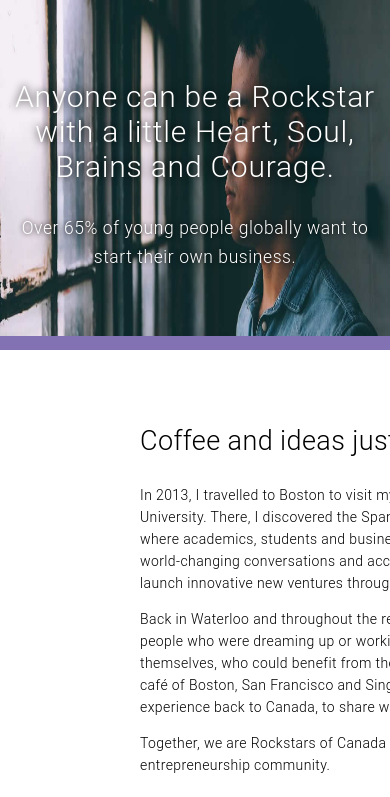
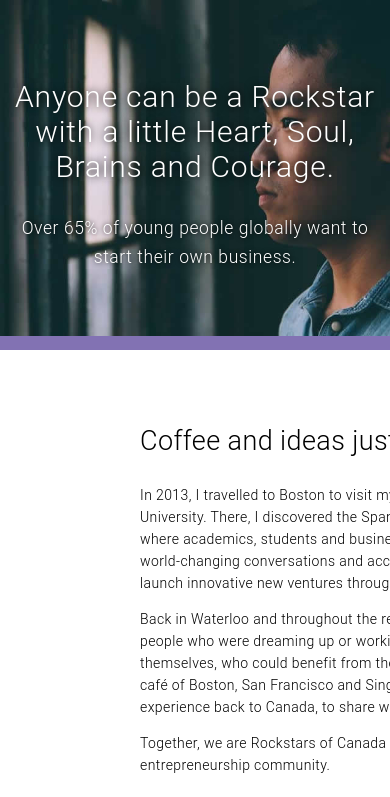
Before and after one commit to omfgitsjack/rockstar-cafe, a PHP site: page /ourstory.html in a window 390 px wide; the page is wider, and only the part inside the window is pictured. Shown: the part 202-999 px from the top of that part. Run offline with PHP 8.4, Linux system fonts and the light colour scheme.

Commit message:
Preserved aspect ration of all header images

```diff
--- a/index_files/custom.css
+++ b/index_files/custom.css
@@ -497,6 +497,10 @@ BLOG
     height:inherit;
   }
 
+  .main-banner-wrapper img{
+    object-fit:cover;
+  }
+
   .headings{
     padding-top:30px;
   }
@@ -601,7 +605,7 @@ BLOG
   }
 
   .blog-wrapper.section-blog img{
-    height:80%;
+    object-fit:cover;
   }
 
   .blog-wrapper.section-blog span{
--- a/ourstory_files/custom.css
+++ b/ourstory_files/custom.css
@@ -552,6 +552,10 @@ BLOG
 
   }
 
+  .main-banner-wrapper img{
+    object-fit:cover;
+  }
+
   .main-banner-wrapper {
   height: 100%;
   margin: 0 auto;
--- a/rockstars_files/custom.css
+++ b/rockstars_files/custom.css
@@ -638,6 +638,10 @@ BLOG
   margin: 0 auto;
   }
 
+  .main-banner-wrapper img{
+    object-fit:cover;
+  }
+
   .main-banner-overlay {
   height: 100%;
   margin: 0 auto;
```
Also changed, not shown: mentors_files/custom.css (+8 -0 lines), partners_files/custom.css (+9 -1 lines).
